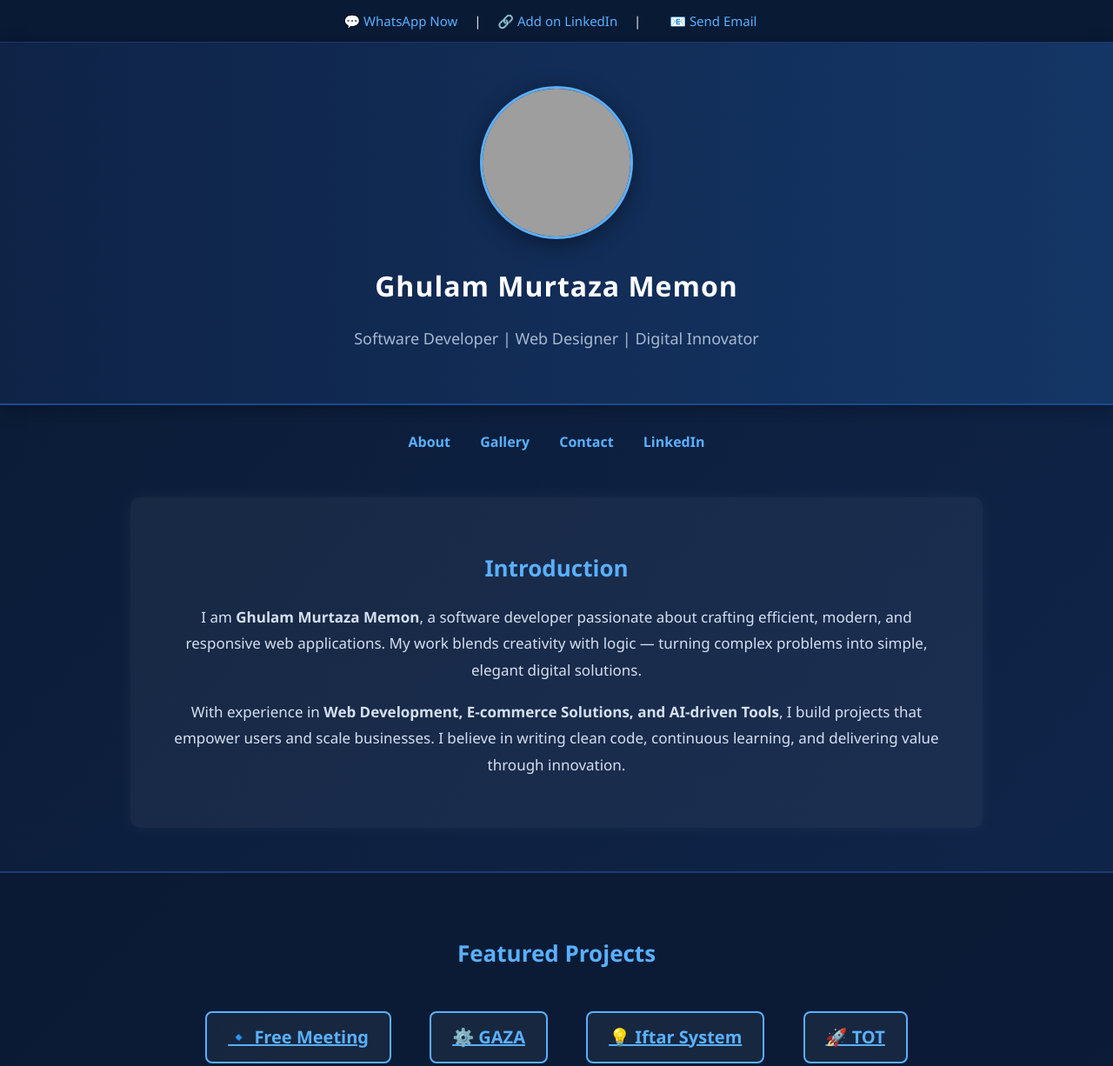
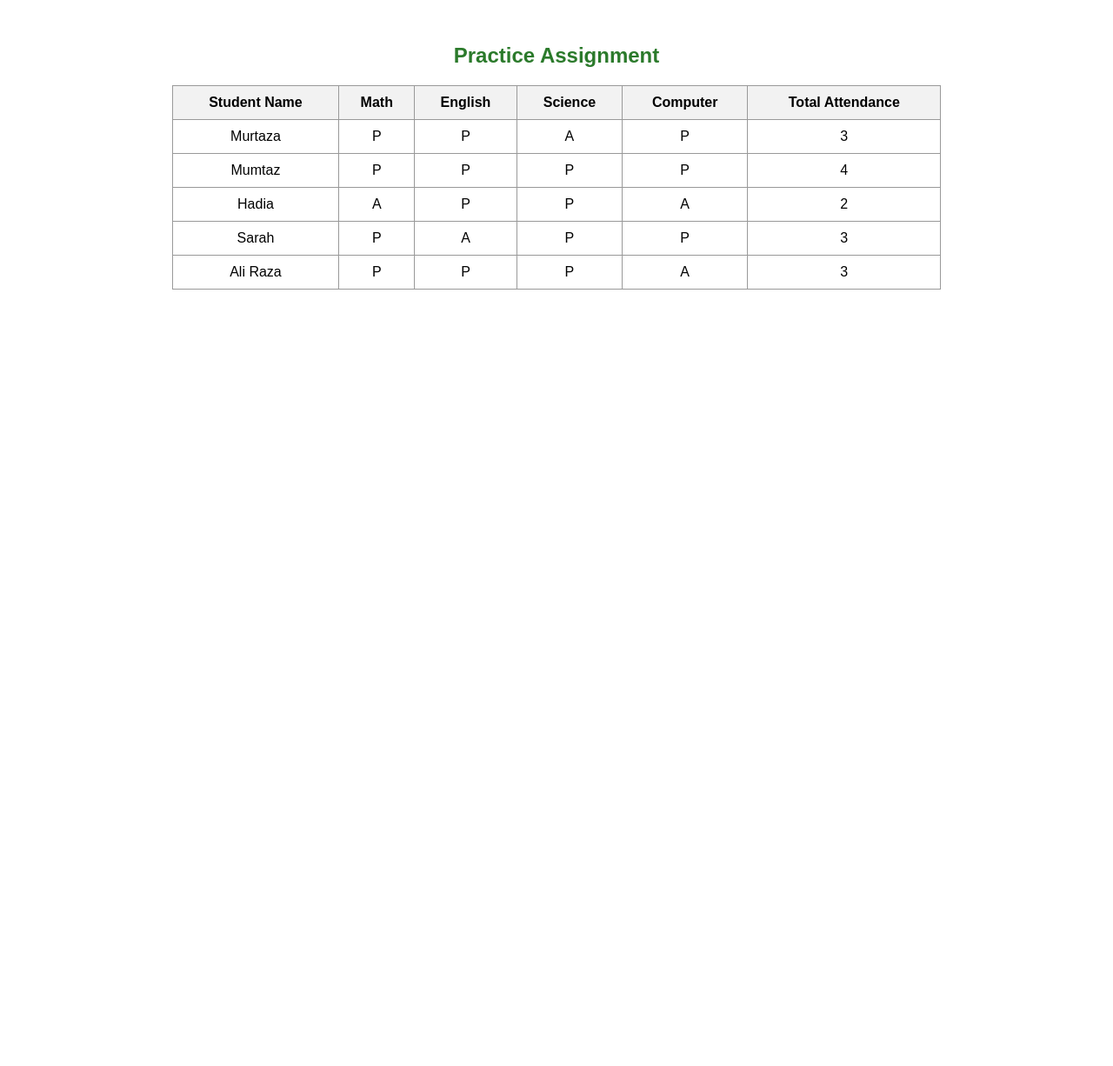
Before and after one commit to gmsmemon/Assignment, a plain HTML site: page index.html in a window 1280 px wide. Shown: the top 1226 px of the page at 87% size. After the commit the page ends 800 px from the top, so only its background shows below. Drawn offline with Linux system fonts and the light colour scheme; grey boxes are pictures that could not be loaded.

Commit message:
Add files via upload

```diff
--- a/index.html
+++ b/index.html
@@ -1,243 +1,87 @@
 <!DOCTYPE html>
 <html lang="en">
 <head>
-  <meta charset="UTF-8" />
-  <meta name="viewport" content="width=device-width, initial-scale=1.0" />
-  <title>Ghulam Murtaza Memon | Software Developer Portfolio</title>
+    <meta charset="UTF-8">
+    <meta name="viewport" content="width=device-width, initial-scale=1.0">
+    <title>Practice Assignment</title>
     <style>
-    /* ---------- Global Layout ---------- */
         body {
-      font-family: "Poppins", "Segoe UI", Arial, sans-serif;
-      background: linear-gradient(to bottom right, #0a1a33, #10264d);
-      color: #e8ecf2;
-      margin: 0;
-      padding: 0;
-      line-height: 1.6;
+            font-family: Arial, sans-serif;
+            text-align: center;
+            margin-top: 50px;
         }
-
-    /* ---------- Top Contact Bar ---------- */
-    .top-contact {
-      background-color: #091a35;
-      color: #e8ecf2;
-      text-align: center;
-      padding: 12px 0;
-      font-size: 15px;
-      border-bottom: 1px solid #1e3b73;
+        table {
+            margin: 0 auto;
+            border-collapse: collapse;
+            width: 70%;
         }
-
-    .top-contact a {
-      color: #5ab0ff;
-      text-decoration: none;
-      margin: 0 15px;
-      transition: color 0.3s ease;
-      font-weight: 500;
-    }
-
-    .top-contact a:hover {
-      color: #ffffff;
-    }
-
-    /* ---------- Send Email Button ---------- */
-    .email-btn {
-      display: inline-flexbox;
-      color: #0a1a33;
-      padding: 6px 14px;
-      border-radius: 6px;
-      font-weight: 600;
-      margin: 0 10px;
-    }
-
-
-    /* ---------- Profile Section ---------- */
-    .profile {
-      text-align: center;
-      padding: 50px 20px;
-      background: linear-gradient(to right, #0f2347, #143666);
-      border-bottom: 2px solid #1b4a91;
-      box-shadow: 0 4px 20px rgba(0, 0, 0, 0.3);
-    }
-
-    .profile img {
-      width: 170px;
-      height: 170px;
-      border-radius: 50%;
-      border: 3px solid #5ab0ff;
-      box-shadow: 0 6px 25px rgba(0, 0, 0, 0.4);
-    }
-
-    .profile h1 {
-      color: #ffffff;
-      margin-top: 20px;
-      font-size: 32px;
-      letter-spacing: 1px;
-    }
-
-    .profile p {
-      color: #a8b9d1;
-      font-size: 18px;
-      max-width: 700px;
-      margin: 10px auto;
-    }
-
-    /* ---------- Navigation Links ---------- */
-    ul {
-      list-style: none;
-      padding: 0;
-      margin: 30px 0;
+        th, td {
+            border: 1px solid #999;
+            padding: 10px;
             text-align: center;
         }
-
-    li {
-      display: inline-block;
-      margin: 0 15px;
+        th {
+            background-color: #f2f2f2;
         }
-
-    ul a {
-      text-decoration: none;
-      color: #5ab0ff;
-      font-weight: bold;
-      transition: color 0.3s, border-bottom 0.3s;
-      border-bottom: 2px solid transparent;
-    }
-
-    ul a:hover {
-      color: #ffffff;
-      border-bottom: 2px solid #5ab0ff;
-    }
-
-    /* ---------- Introduction Section ---------- */
-    .intro {
-      background-color: rgba(255, 255, 255, 0.05);
-      border-radius: 10px;
-      padding: 40px;
-      margin: 50px auto;
-      max-width: 900px;
-      text-align: center;
-      box-shadow: 0 0 20px rgba(255, 255, 255, 0.05);
-    }
-
-    .intro h2 {
-      color: #5ab0ff;
-      font-size: 26px;
-      margin-bottom: 20px;
-    }
-
-    .intro p {
-      color: #d5dff1;
-      font-size: 17px;
-      line-height: 1.8;
-    }
-
-    /* ---------- Gallery Section ---------- */
-    .gallery {
-      text-align: center;
-      padding: 50px 20px;
-      background-color: rgba(10, 25, 50, 0.8);
-      border-top: 2px solid #1e3b73;
-      border-bottom: 2px solid #1e3b73;
-    }
-
-    .gallery h2 {
-      color: #5ab0ff;
-      font-size: 26px;
-      margin-bottom: 30px;
-    }
-
-    .gallery a {
-      display: inline-block;
-      margin: 15px 20px;
-      font-size: 20px;
-      color: #5ab0ff;
-      font-weight: bold;
-      background: rgba(255, 255, 255, 0.05);
-      padding: 12px 24px;
-      border-radius: 8px;
-      border: 2px solid #5ab0ff;
-      transition: all 0.3s ease;
-    }
-
-    .gallery a:hover {
-      background-color: #5ab0ff;
-      color: #0a1a33;
-      transform: translateY(-3px);
-    }
-
-    /* ---------- Footer ---------- */
-    footer {
-      text-align: center;
-      background-color: #091a35;
-      color: #9db8e6;
-      padding: 15px 0;
-      font-size: 14px;
-      margin-top: 50px;
-      border-top: 1px solid #1e3b73;
-      letter-spacing: 0.5px;
-    }
-
-    footer a {
-      color: #5ab0ff;
-      text-decoration: none;
-    }
-
-    footer a:hover {
-      text-decoration: underline;
-      color: #ffffff;
+        h2 {
+            color: #2b7a2b;
         }
     </style>
 </head>
 <body>
-  <!-- Top Inline Contact Bar -->
-  <div class="top-contact">
-    <a href="https://wa.me/923123038779" target="_blank">💬 WhatsApp Now</a> |
-    <a href="https://www.linkedin.com/in/gmmemon/" target="_blank">🔗 Add on LinkedIn</a> |
-    <a href="mailto:murtaza.a.memon@gmail.com" class="email-btn">📧 Send Email</a>
-  </div>
 
-  <!-- Profile Section -->
-  <div class="profile">
-    <img
-      src="https://media.licdn.com/dms/image/v2/D5603AQFgG0yEIjH7dg/profile-displayphoto-shrink_400_400/B56ZS9.5C9GoAg-/0/1738354184987?e=1763596800&v=beta&t=yhpEkNK05jpDzGqZZK01FjjWsthaFyG_DGP3wFNFhA0"
-      alt="Profile Picture of Ghulam Murtaza Memon"
-    />
-    <h1>Ghulam Murtaza Memon</h1>
-    <p>Software Developer | Web Designer | Digital Innovator</p>
-  </div>
+    <h2>Practice Assignment</h2>
 
-  <!-- Navigation -->
-  <ul>
-    <li><a href="/VS CODE/HTML LIST/Session 4/projects/about.html">About</a></li>
-    <li><a href="https://www.facebook.com/speakgm/photos">Gallery</a></li>
-    <li><a href="/VS CODE/HTML LIST/Session 4/projects/contact.html">Contact</a></li>
-    <li><a href="https://www.linkedin.com/in/gmmemon/" target="_blank">LinkedIn</a></li>
-  </ul>
+    <table>
+        <tr>
+            <th>Student Name</th>
+            <th>Math</th>
+            <th>English</th>
+            <th>Science</th>
+            <th>Computer</th>
+            <th>Total Attendance</th>
+        </tr>
+        <tr>
+            <td>Murtaza</td>
+            <td>P</td>
+            <td>P</td>
+            <td>A</td>
+            <td>P</td>
+            <td>3</td>
+        </tr>
+        <tr>
+            <td>Mumtaz</td>
+            <td>P</td>
+            <td>P</td>
+            <td>P</td>
+            <td>P</td>
+            <td>4</td>
+        </tr>
+        <tr>
+            <td>Hadia</td>
+            <td>A</td>
+            <td>P</td>
+            <td>P</td>
+            <td>A</td>
+            <td>2</td>
+        </tr>
+        <tr>
+            <td>Sarah</td>
+            <td>P</td>
+            <td>A</td>
+            <td>P</td>
+            <td>P</td>
+            <td>3</td>
+        </tr>
+        <tr>
+            <td>Ali Raza</td>
+            <td>P</td>
+            <td>P</td>
+            <td>P</td>
+            <td>A</td>
+            <td>3</td>
+        </tr>
+    </table>
 
-  <!-- Introduction -->
-  <div class="intro">
-    <h2>Introduction</h2>
-    <p>
-      I am <strong>Ghulam Murtaza Memon</strong>, a software developer passionate about crafting efficient, modern, and responsive web applications.
-      My work blends creativity with logic — turning complex problems into simple, elegant digital solutions.
-    </p>
-    <p>
-      With experience in <strong>Web Development, E-commerce Solutions, and AI-driven Tools</strong>,
-      I build projects that empower users and scale businesses. I believe in writing clean code,
-      continuous learning, and delivering value through innovation.
-    </p>
-  </div>
-
-  <!-- Gallery / Projects Section -->
-  <div class="gallery">
-    <h2>Featured Projects</h2>
-    <a href="https://www.facebook.com/media/set/?set=a.876091502420939&type=3" target="_blank">🔹 Free Meeting</a>
-    <a href="https://www.facebook.com/media/set/?set=a.883445008352255&type=3" target="_blank">⚙️ GAZA</a>
-    <a href="https://www.facebook.com/media/set/?set=a.891694044194018&type=3" target="_blank">💡 Iftar System</a>
-    <a href="https://www.facebook.com/media/set/?set=a.900184516678304&type=3" target="_blank">🚀 TOT</a>
-  </div>
-
-  <!-- Footer -->
-  <footer>
-    © 2025 <strong>Ghulam Murtaza Memon</strong> | Built with 💻 Passion for Code |
-    <a href="https://www.linkedin.com/in/gmmemon/" target="_blank">Connect on LinkedIn</a>
-  </footer>
 </body>
 </html>
```
Lines whose indentation alone changed are shown as unchanged.
